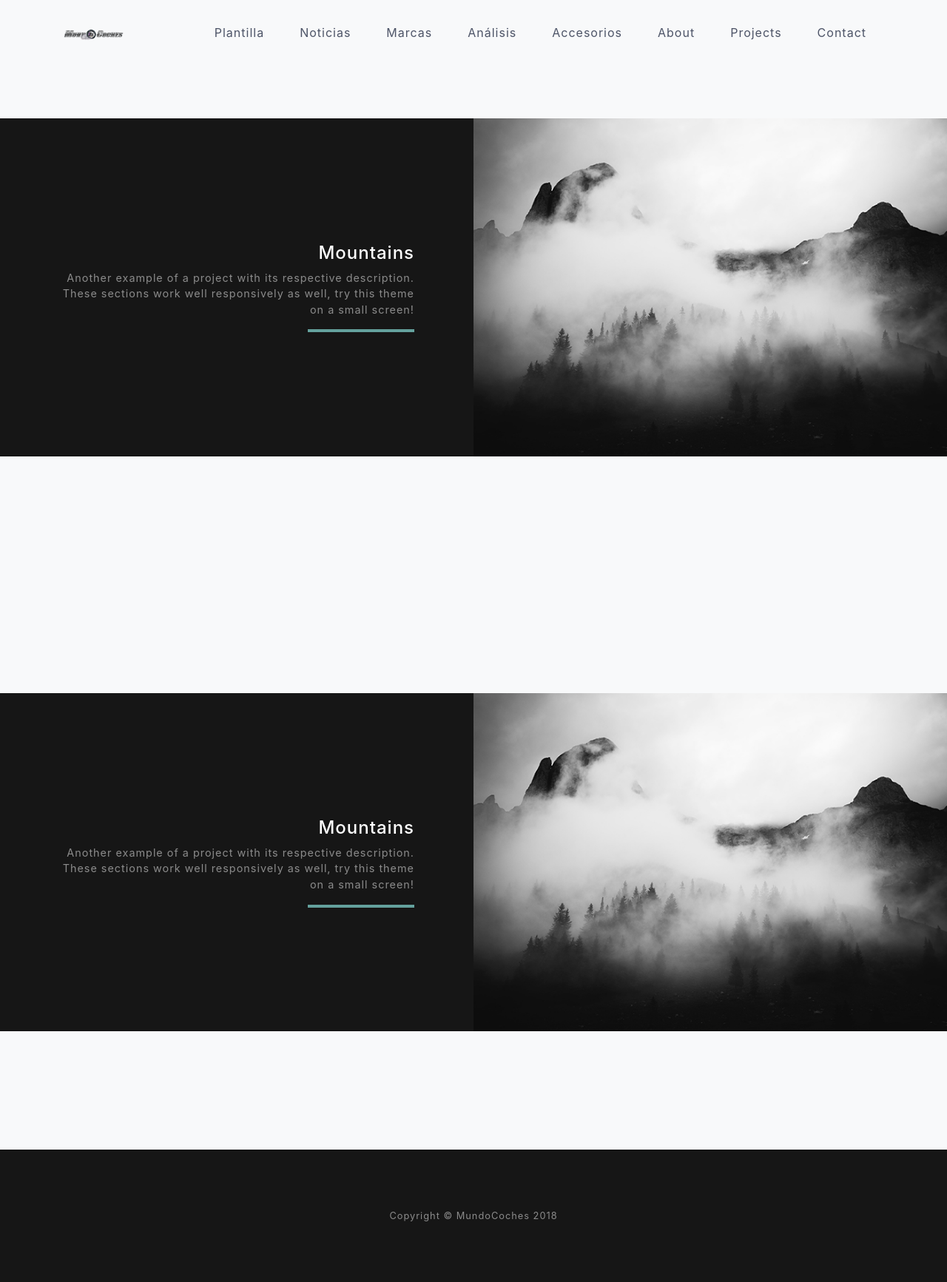
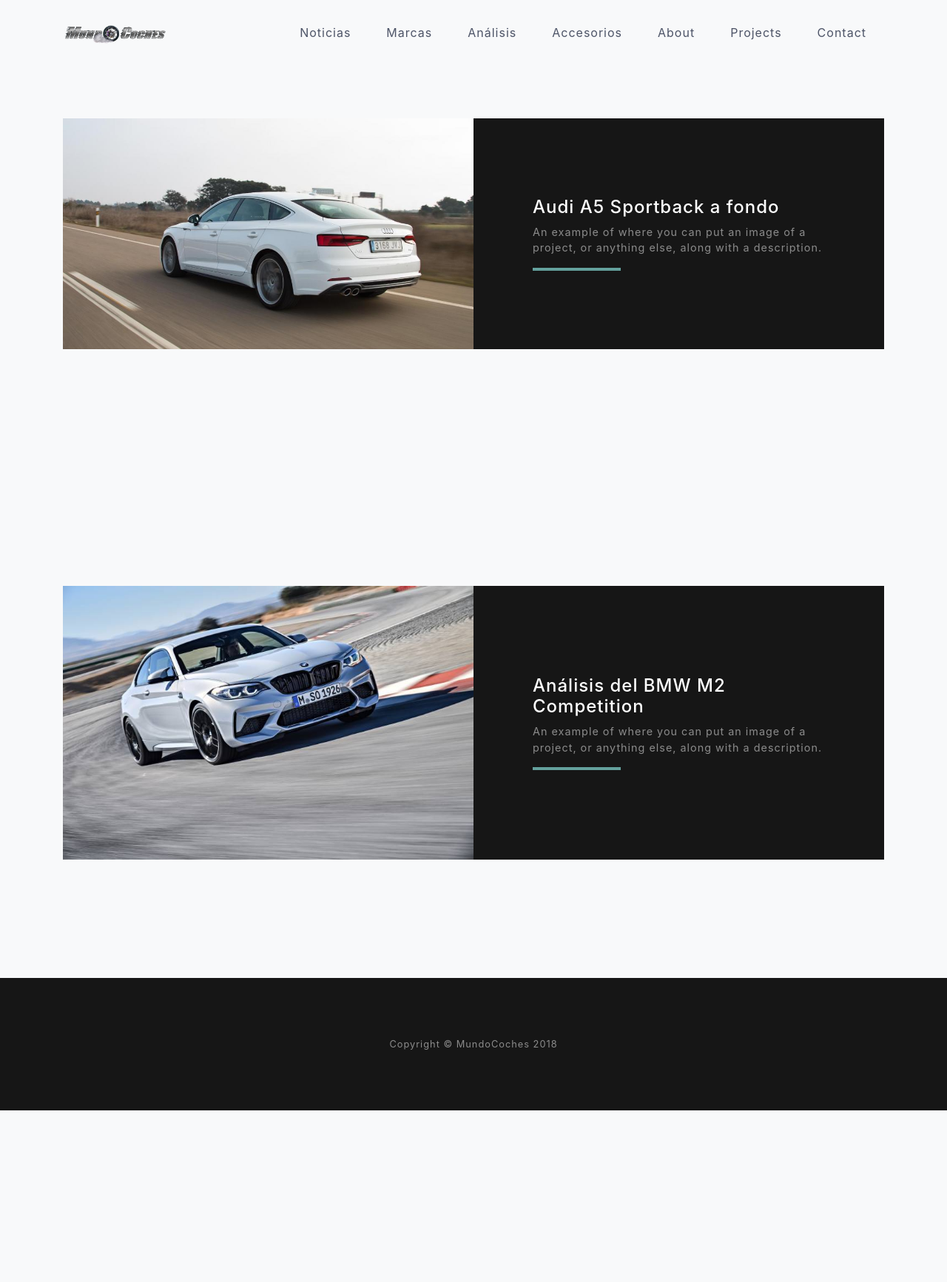
Before and after one commit to jchicano/mundocoches, a PHP site: page /analisis/index.php in a window 1280 px wide. Shown: the whole page at 74% size. After the commit the page ends 1501 px from the top, so only its background shows below. Run offline with PHP 8.4, Linux system fonts and the light colour scheme.

Commit message:
Añadidos elementos para los análisis

```diff
--- a/analisis/analisis.txt
+++ b/analisis/analisis.txt
@@ -1,2 +1,5 @@
 Audi A5 Sportback 2017
 https://www.topgear.es/pruebas/prueba-audi-a5-sportback-2017-99944
+
+BMW M2 Competition
+https://www.diariomotor.com/noticia/bmw-m2-competition/
--- a/analisis/index.php
+++ b/analisis/index.php
@@ -10,47 +10,48 @@
 
 <!-- CONTENIDO -->
 
-<body>
-  <!-- Seccion -->
-  <section id="projects" class="projects-section bg-light">
-      <!-- Project Two Row -->
-      <div class="row justify-content-center no-gutters">
+<body class="bg-light">
+  <div class="container bg-light">
+      <!-- Seccion -->
+      <section id="projects" class="projects-section bg-light">
+        <!-- Project One Row -->
+        <div class="row justify-content-center no-gutters mb-5 mb-lg-0">
           <div class="col-lg-6">
-            <img class="img-fluid" src="img/demo-image-02.jpg" alt="">
+            <img class="img-fluid" src="../img/analisis/audi_a5_sportback.jpg" alt="">
           </div>
-          <div class="col-lg-6 order-lg-first">
+          <div class="col-lg-6">
             <div class="bg-black text-center h-100 project">
               <div class="d-flex h-100">
-                <div class="project-text w-100 my-auto text-center text-lg-right">
-                  <h4 class="text-white">Mountains</h4>
-                  <p class="mb-0 text-white-50">Another example of a project with its respective description. These sections work well responsively as well, try this theme on a small screen!</p>
-                  <hr class="d-none d-lg-block mb-0 mr-0">
+                <div class="project-text w-100 my-auto text-center text-lg-left">
+                  <h4 class="text-white">Audi A5 Sportback a fondo</h4>
+                  <p class="mb-0 text-white-50">An example of where you can put an image of a project, or anything else, along with a description.</p>
+                  <hr class="d-none d-lg-block mb-0 ml-0">
                 </div>
               </div>
             </div>
           </div>
         </div>
-    </section>
-    <!-- Seccion -->
-  <section id="projects" class="projects-section bg-light">
-      <!-- Project Two Row -->
-      <div class="row justify-content-center no-gutters">
+      </section>
+      <section id="projects" class="projects-section bg-light">
+        <!-- Project One Row -->
+        <div class="row justify-content-center no-gutters mb-5 mb-lg-0">
           <div class="col-lg-6">
-            <img class="img-fluid" src="img/demo-image-02.jpg" alt="">
+            <img class="img-fluid" src="../img/analisis/bmw_m2_competition.jpg" alt="">
           </div>
-          <div class="col-lg-6 order-lg-first">
+          <div class="col-lg-6">
             <div class="bg-black text-center h-100 project">
               <div class="d-flex h-100">
-                <div class="project-text w-100 my-auto text-center text-lg-right">
-                  <h4 class="text-white">Mountains</h4>
-                  <p class="mb-0 text-white-50">Another example of a project with its respective description. These sections work well responsively as well, try this theme on a small screen!</p>
-                  <hr class="d-none d-lg-block mb-0 mr-0">
+                <div class="project-text w-100 my-auto text-center text-lg-left">
+                  <h4 class="text-white">Análisis del BMW M2 Competition</h4>
+                  <p class="mb-0 text-white-50">An example of where you can put an image of a project, or anything else, along with a description.</p>
+                  <hr class="d-none d-lg-block mb-0 ml-0">
                 </div>
               </div>
             </div>
           </div>
         </div>
-    </section>
+      </section>
+  </div>
 </body>
 
 <?php include("../includes/footer.php");?>
--- a/includes/navigation.php
+++ b/includes/navigation.php
@@ -32,9 +32,6 @@
     </button>
     <div class="collapse navbar-collapse" id="navbarResponsive">
       <ul class="navbar-nav ml-auto">
-				<li class="nav-item">
-					<a class="nav-link js-scroll-trigger" href="plantilla.php">Plantilla</a>
-				</li>
         <li class="nav-item">
           <a class="nav-link js-scroll-trigger" href="">Noticias</a>
         </li>
```
Also changed, not shown: img/analisis/._audi_a5_sportback.jpg (added), img/analisis/._bmw_m2_competition.jpg (added), img/analisis/audi_a5_sportback.jpg (added), img/analisis/bmw_m2_competition.jpg (added).
